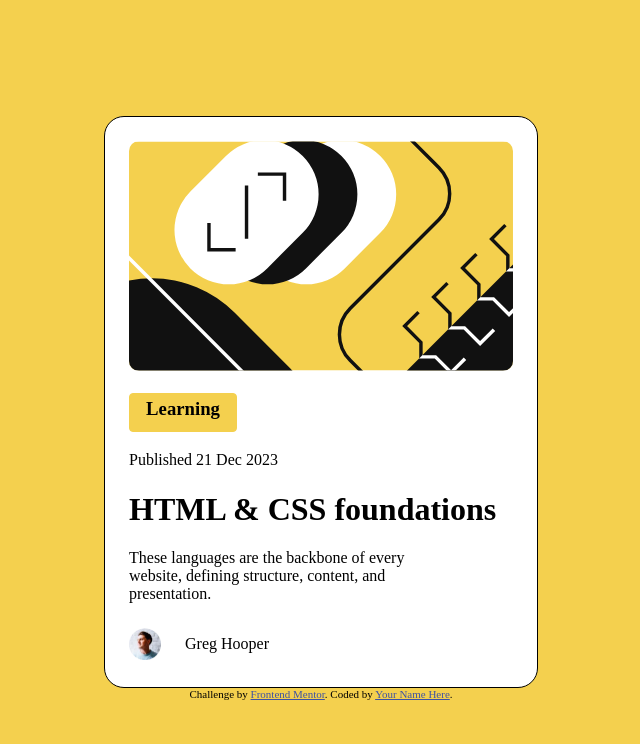
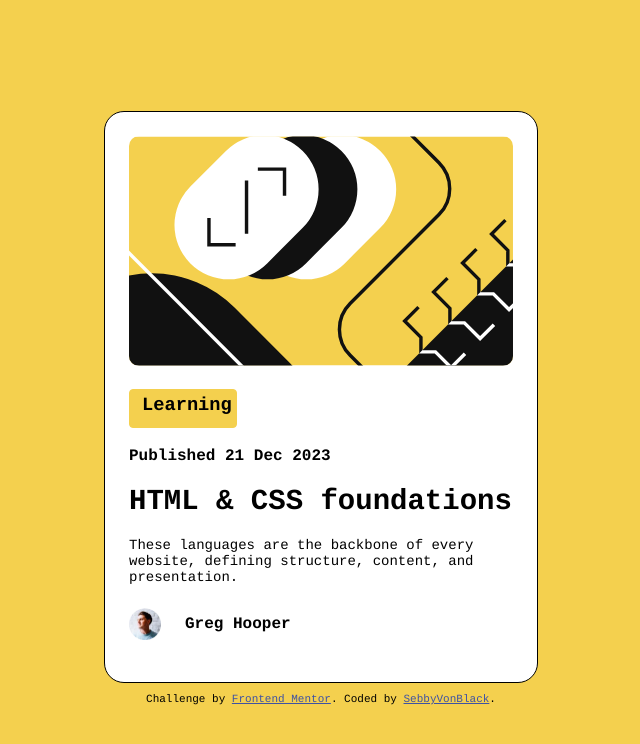
Before and after one commit to Front-End-Mentor-Projects/blog-preview-card, a plain HTML site: page index.html in a window 1280 px wide. Shown: the whole page, without its empty margins (327-967 px from the left). Drawn offline with Linux system fonts and the light colour scheme.

Commit message:
Finished styling details for desktop view

```diff
--- a/index.html
+++ b/index.html
@@ -35,9 +35,9 @@
       />
 
       <h3>Learning</h3>
-      <p>Published 21 Dec 2023</p>
+      <p class="pub">Published 21 Dec 2023</p>
       <h1>HTML & CSS foundations</h1>
-      <p>
+      <p class="typeText">
         These languages are the backbone of every <br />
         website, defining structure, content, and <br />
         presentation.
@@ -48,14 +48,14 @@
           alt="profile picture"
           src="assets/images/image-avatar.webp"
         />
-        <p>Greg Hooper</p>
+        <p class="author">Greg Hooper</p>
       </div>
     </div>
     <div class="attribution">
       Challenge by
       <a href="https://www.frontendmentor.io?ref=challenge" target="_blank"
         >Frontend Mentor</a
-      >. Coded by <a href="#">Your Name Here</a>.
+      >. Coded by <a href="https://github.com/SebbyVonBlack">SebbyVonBlack</a>.
     </div>
   </body>
 </html>
--- a/styles.css
+++ b/styles.css
@@ -6,6 +6,11 @@ body {
   background-color: #f4d04e;
   width: 100%;
   height: 100vh;
+  font-family: "Figtree medium", Courier, monospace;
+}
+h1 {
+  font-size: 29px;
+  font-stretch: condensed;
 }
 h3 {
   background-color: #f4d04e;
@@ -24,12 +29,19 @@ h3 {
   height: 522px;
   padding: 24px;
 }
+
+.pub {
+  font-weight: 600;
+}
+
+.typeText {
+  font-size: 14px;
+}
 .creds {
   display: flex;
   flex-direction: row;
   align-items: center;
   text-align: justify;
-  padding: ;
 }
 .avatar {
   width: 32px;
@@ -37,7 +49,15 @@ h3 {
   padding-right: 24px;
   font-weight: bold;
 }
+
+.author {
+  font-weight: bold;
+}
 .mainImg {
   border-radius: 10px;
   width: 100%;
 }
+
+.attribution {
+  margin-top: 10px;
+}
```
